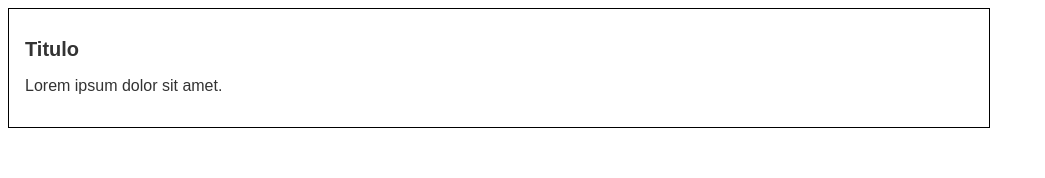
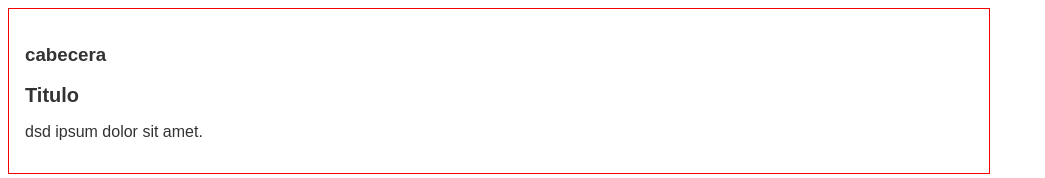
Before and after one commit to GersonBlodia/alura-git, a plain HTML site: page index.html in a window 1280 px wide. Shown: the whole page, without its empty margins (0-1045 px from the left). Drawn offline with Linux system fonts and the light colour scheme.

Commit message:
Modifique la cabecera

```diff
--- a/index.html
+++ b/index.html
@@ -9,9 +9,12 @@
 </head>
 <body>
    <div class="container">
+    <div class="cabecera">
+       <h3>cabecera</h3>
+    </div>
     <div class="post">
         <h1>Titulo</h1>
-        <p>Lorem ipsum dolor sit amet.</p>
+        <p>dsd ipsum dolor sit amet.</p>
     </div>
    </div>
 </body>
--- a/style.css
+++ b/style.css
@@ -7,7 +7,7 @@ body{
     width: 75%;
     padding: 1em;
     text-align: left;
-    border: 1px solid black;
+    border: 1px solid rgb(243, 0, 0);
 
 }
 .container h1{
```
